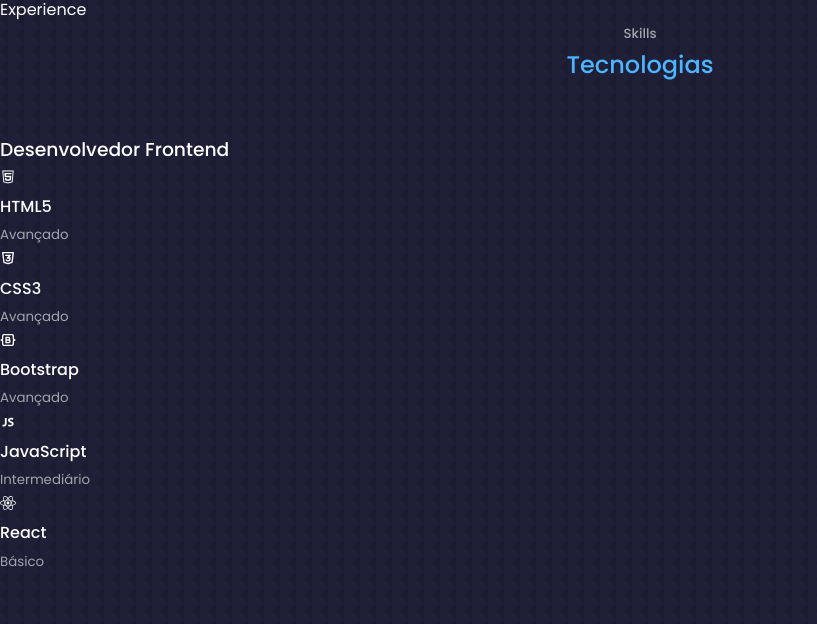
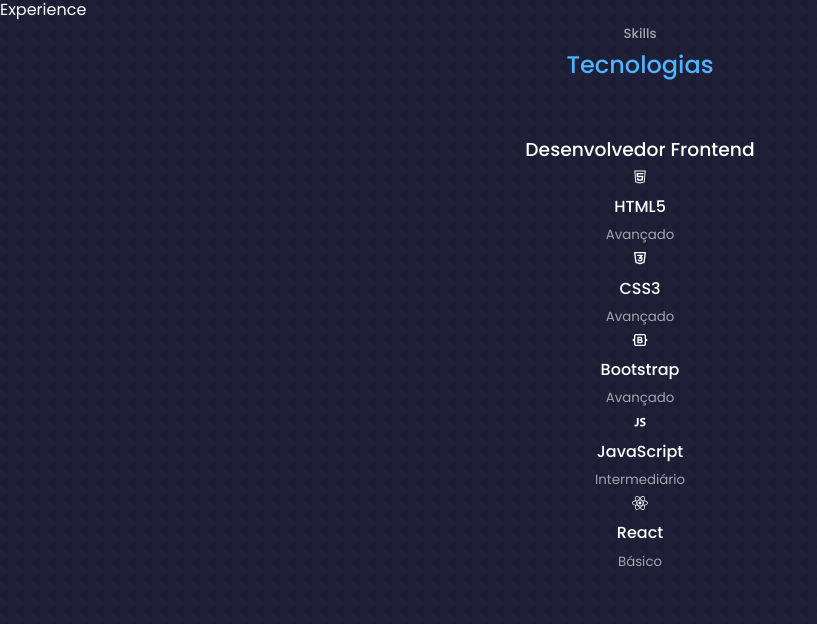
Before and after one commit to Jonathan-Galhardo/Portfolio-React, a React (Create React App) app: page / in a window 1280 px wide. Shown: the part 1573-2197 px from the top of the page, without its empty margins (0-817 px from the left). Built offline with nearby package versions, Linux system fonts and the light colour scheme.

Commit message:
Experiencia

```diff
--- a/src/components/experience/experience.css
+++ b/src/components/experience/experience.css
@@ -0,0 +1,7 @@
+.experience__container {
+  text-align: center;
+  margin: auto;
+  display:block;
+  grid-template-columns: 35% 50%;
+  gap: 15%;
+}
```
